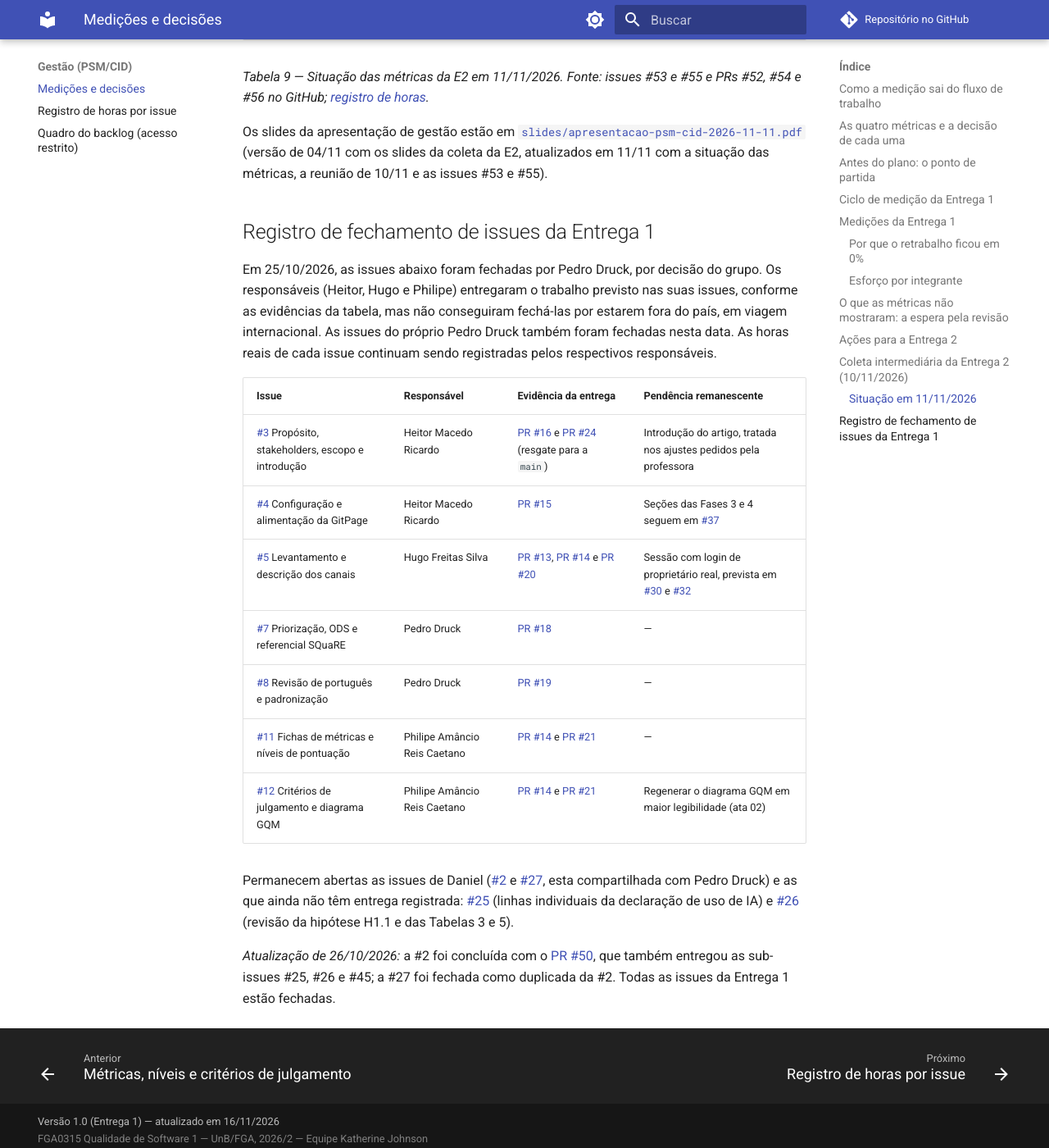
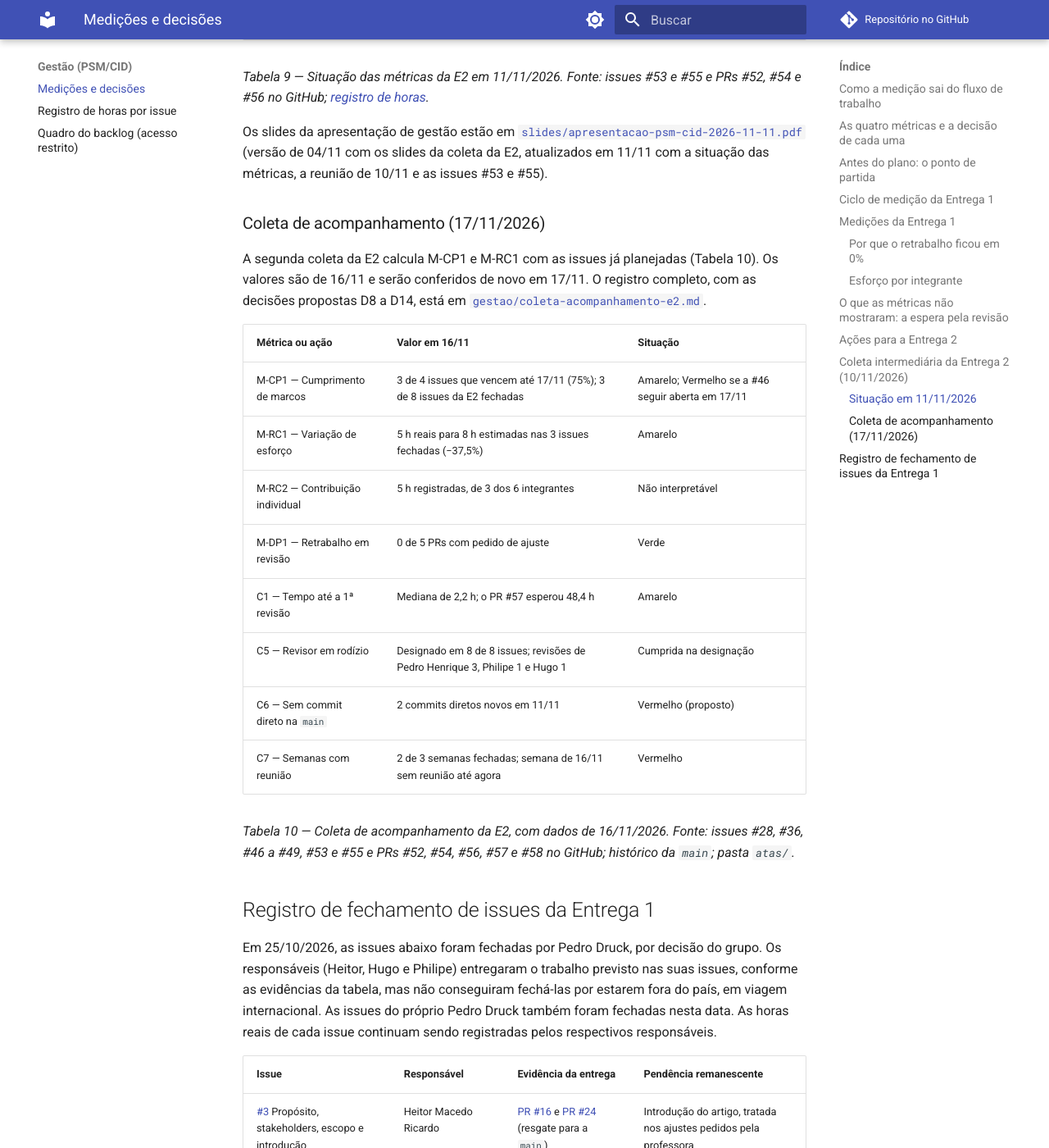
Before and after one commit to FCTE-Qualidade-de-Software-1/2026-2_T02_KATHERINE_JOHNSON, an MkDocs documentation site: the page built from docs/gestao.md, in a window 1280 px wide and 1400 px high, scrolled down 10542 px. Shown: the whole window at 82% size. Built offline with MkDocs 1.6.1 and Material for MkDocs 9.7.7, drawn with Linux system fonts in a browser that asks for light colours; comment, search, counter and statistics services are not loaded.

Commit message:
docs(gestao): rascunho da coleta de acompanhamento PSM/CID da E2 (17/11)
- gestao/coleta-acompanhamento-e2.md: M-CP1, M-RC1, M-RC2 e M-DP1 com dados de
  16/11, ações da retrospectiva, situação de D1 a D7, decisões propostas D8 a
  D14, riscos até a Entrega 2 e lista do que atualizar em 17/11
- docs/gestao.md: seção e Tabela 10 com o resumo da coleta
- docs/gestao-horas.md: #28 fechada (1 h) e total de 5 h em 3 issues fechadas
- plano-psm.md: link do relatório na Seção 4.1

Achados: #46 vencida em 15/11 e travando a #47; 2 commits diretos novos na
main em 11/11; #57 esperou 48,4 h pela 1ª revisão; horas reais registradas
por apenas 3 dos 6 integrantes.

```diff
--- a/docs/gestao.md
+++ b/docs/gestao.md
@@ -239,6 +239,26 @@ Os slides da apresentação de gestão estão em
 [`slides/apresentacao-psm-cid-2026-11-11.pdf`](https://github.com/FCTE-Qualidade-de-Software-1/2026-2_T02_KATHERINE_JOHNSON/blob/main/slides/apresentacao-psm-cid-2026-11-11.pdf)
 (versão de 04/11 com os slides da coleta da E2, atualizados em 11/11 com a situação das métricas, a reunião de 10/11 e as issues #53 e #55).
 
+### Coleta de acompanhamento (17/11/2026)
+
+A segunda coleta da E2 calcula M-CP1 e M-RC1 com as issues já planejadas (Tabela 10). Os valores
+são de 16/11 e serão conferidos de novo em 17/11. O registro completo, com as decisões propostas
+D8 a D14, está em
+[`gestao/coleta-acompanhamento-e2.md`](https://github.com/FCTE-Qualidade-de-Software-1/2026-2_T02_KATHERINE_JOHNSON/blob/main/gestao/coleta-acompanhamento-e2.md).
+
+| Métrica ou ação | Valor em 16/11 | Situação |
+|---|---|---|
+| M-CP1 — Cumprimento de marcos | 3 de 4 issues que vencem até 17/11 (75%); 3 de 8 issues da E2 fechadas | Amarelo; Vermelho se a #46 seguir aberta em 17/11 |
+| M-RC1 — Variação de esforço | 5 h reais para 8 h estimadas nas 3 issues fechadas (−37,5%) | Amarelo |
+| M-RC2 — Contribuição individual | 5 h registradas, de 3 dos 6 integrantes | Não interpretável |
+| M-DP1 — Retrabalho em revisão | 0 de 5 PRs com pedido de ajuste | Verde |
+| C1 — Tempo até a 1ª revisão | Mediana de 2,2 h; o PR #57 esperou 48,4 h | Amarelo |
+| C5 — Revisor em rodízio | Designado em 8 de 8 issues; revisões de Pedro Henrique 3, Philipe 1 e Hugo 1 | Cumprida na designação |
+| C6 — Sem commit direto na `main` | 2 commits diretos novos em 11/11 | Vermelho (proposto) |
+| C7 — Semanas com reunião | 2 de 3 semanas fechadas; semana de 16/11 sem reunião até agora | Vermelho |
+
+*Tabela 10 — Coleta de acompanhamento da E2, com dados de 16/11/2026. Fonte: issues #28, #36, #46 a #49, #53 e #55 e PRs #52, #54, #56, #57 e #58 no GitHub; histórico da `main`; pasta `atas/`.*
+
 ## Registro de fechamento de issues da Entrega 1
 
 Em 25/10/2026, as issues abaixo foram fechadas por Pedro Druck, por decisão do grupo. Os
```
Also changed, not shown: docs/gestao-horas.md (+2 -2 lines), gestao/coleta-acompanhamento-e2.md (added, +102 -0 lines), gestao/plano-psm.md (+1 -1 lines).
